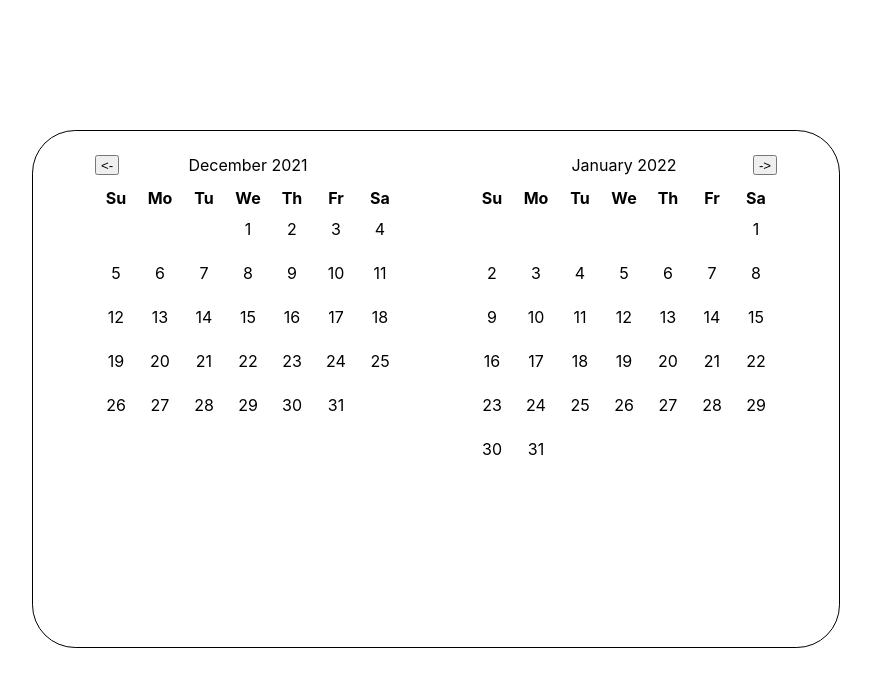
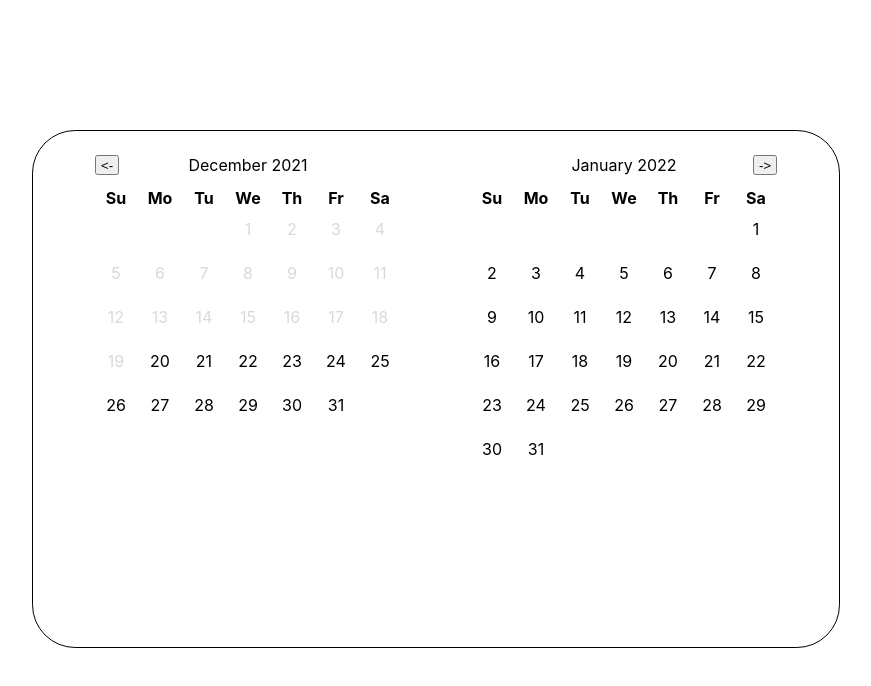
Before and after one commit to AlexBarthGlobal/React-Calendar, a React (Create React App) app: page / in a window 1280 px wide. Shown: the top 686 px of the page, without its empty margins (204-1075 px from the left). Built offline with nearby package versions, Linux system fonts and the light colour scheme.

Commit message:
Made days before today unselectable

```diff
--- a/src/Calendar.js
+++ b/src/Calendar.js
@@ -18,7 +18,7 @@ const Calendar = (props) => {
                     </tr>
                 </thead>
                 <tbody onClick={(evt) => props.selectDate(evt, props.side)}>
-                    {generateDays(props.month, props.year, props.startDate, props.endDate)}
+                    {generateDays(props.month, props.year, props.startDate, props.endDate, props.todayTime)}
                 </tbody>
             </table>
         </div>
--- a/src/CalendarView.js
+++ b/src/CalendarView.js
@@ -3,13 +3,15 @@ import Calendar from './Calendar'
 import getDate from './getDate'
 
 const CalendarView = () => {
-    const date = new Date();
-    const [month, setMonth] = useState(date.getMonth()+1);
-    const [year, setYear] = useState(date.getFullYear());
+    const todayDate = new Date();
+    const [month, setMonth] = useState(todayDate.getMonth()+1);
+    const [year, setYear] = useState(todayDate.getFullYear());
     const [startDate, setStartDate] = useState(null);
     const [endDate, setEndDate] = useState(null);
+    const todayTime = new Date(`${month} ${todayDate.getDate()}, ${year}`).getTime();
 
     const selectDate = (evt, side) => {
+        if (evt.target.className === 'inactive') return;
         const selectedDay = evt.target.textContent;
         const selectedMonth = !side || side === 'L' ? month : sanitizeMonth(month+1);
         const selectedYear = !side || side === 'L' ? year : month === 12 ? year + 1 : year;
@@ -67,12 +69,12 @@ const CalendarView = () => {
             {
                 windowDimensions.width > 836 ?
                 <div id='calendarContainerInner'>
-                    <Calendar startDate={startDate} endDate={endDate} selectDate={selectDate} month={month} year={year} incrementMonth={incrementMonth} decrementMonth={decrementMonth} side={'L'} />
-                    <Calendar startDate={startDate} endDate={endDate} selectDate={selectDate} month={sanitizeMonth(month + 1)} year={month === 12 ? year + 1 : year} incrementMonth={incrementMonth} decrementMonth={decrementMonth} side={'R'} />
+                    <Calendar todayTime={todayTime} startDate={startDate} endDate={endDate} selectDate={selectDate} month={month} year={year} incrementMonth={incrementMonth} decrementMonth={decrementMonth} side={'L'} />
+                    <Calendar todayTime={todayTime} startDate={startDate} endDate={endDate} selectDate={selectDate} month={sanitizeMonth(month + 1)} year={month === 12 ? year + 1 : year} incrementMonth={incrementMonth} decrementMonth={decrementMonth} side={'R'} />
                 </div>
                 :
                 <div id='calendarContainerInner'>
-                    <Calendar startDate={startDate} endDate={endDate} selectDate={selectDate} month={month} year={year} incrementMonth={incrementMonth} decrementMonth={decrementMonth}/>
+                    <Calendar todayTime={todayTime} startDate={startDate} endDate={endDate} selectDate={selectDate} month={month} year={year} incrementMonth={incrementMonth} decrementMonth={decrementMonth}/>
                 </div>
             }
         </>
--- a/src/generateDays.js
+++ b/src/generateDays.js
@@ -2,7 +2,7 @@ import monthInfo from './monthInfo';
 import getDate from './getDate'
 import setClass from './setClass'
 
-const generateDays = (month, year, startDate, endDate) => {
+const generateDays = (month, year, startDate, endDate, todayTime) => {
     const output = [];
     let calEntry = 1, i = 1, j = 0, weekCount = 0;
     let startDay = new Date(`${month} 1, ${year}`).getDay();
@@ -12,10 +12,10 @@ const generateDays = (month, year, startDate, endDate) => {
             if (calEntry <= startDay) week.push(<td className='inactive' key={calEntry}></td>)
             else {
                 const currDate = getDate(i, month, year);
-                const cls = setClass(currDate, startDate, endDate);
+                const cls = setClass(currDate, startDate, endDate, todayTime);
                 let fade = null;
                 if (i === 1 && (cls[0] === 'betweenDate' || cls[0] === 'selectedDate' && endDate === currDate)) fade = <div className='fadeStart'></div>
-                else if (i === monthInfo[month][1] && cls[0] === 'betweenDate') fade = <div className='fadeEnd'></div>
+                else if (i === monthInfo[month][1] && (cls[0] === 'betweenDate' || cls[0] === 'selectedDate' && startDate === currDate && endDate)) fade = <div className='fadeEnd'></div>
                 week.push(<td className={cls[1] ? cls[1] : ''} key={calEntry}>{fade}<div className={cls[0]}>{i}</div></td>)
                 i++;
             };
--- a/src/index.css
+++ b/src/index.css
@@ -75,6 +75,13 @@ th {
   width: 28px;
 }
 
+.inactive {
+  cursor: auto !important;
+  color: #a4a3a369;
+
+}
+
+
 td {
   text-align: center;
   height: 44px;
@@ -97,10 +104,6 @@ td > div {
   border-radius: 50%;
   background-color: black;
   color: white;
-}
-
-.inactive {
-  cursor: unset;
 }
 
 .betweenDate {
--- a/src/setClass.js
+++ b/src/setClass.js
@@ -1,5 +1,5 @@
-const setClass = (currDate, startDate, endDate) => {
-    // if (currDate === startDate || currDate === endDate) return 'selectedDate';
+const setClass = (currDate, startDate, endDate, todayTime) => {
+    if (currDate < todayTime) return ['inactive']
     if (currDate === startDate) {
         if (!endDate) return ['selectedDate'];
         else return ['selectedDate', 'startDateBackground']
```
